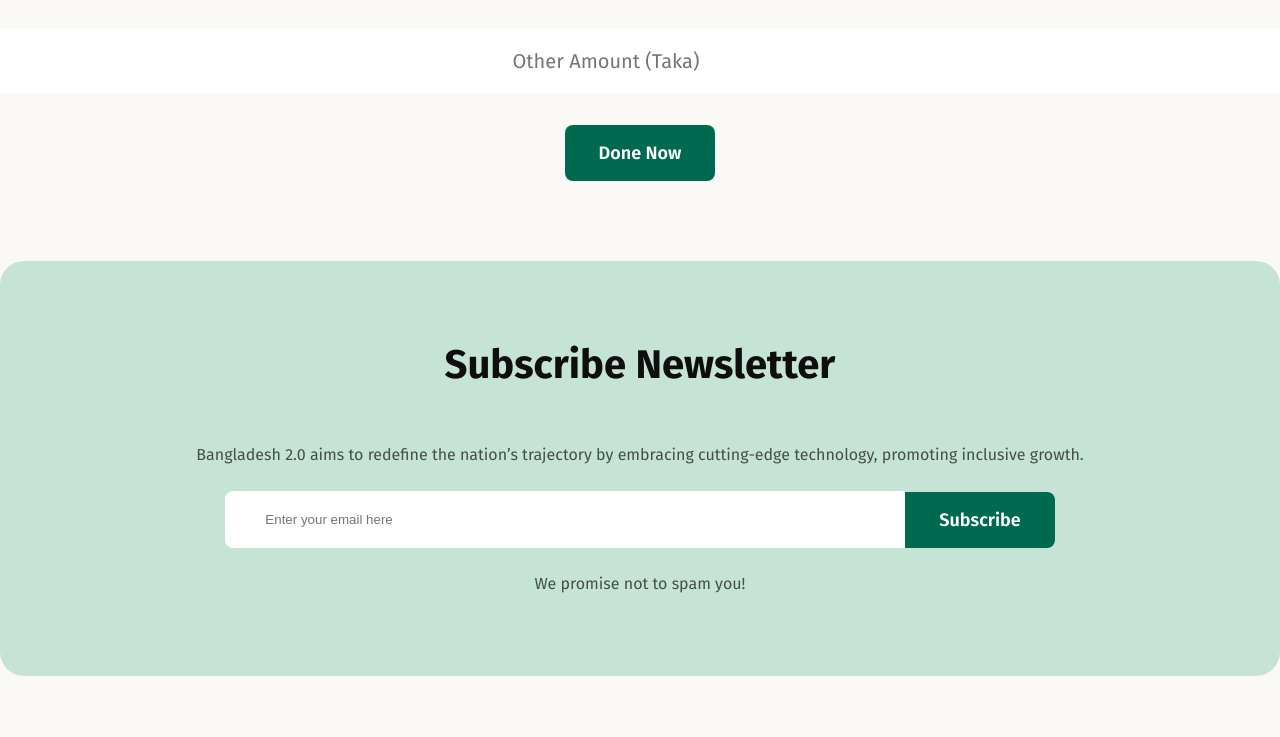
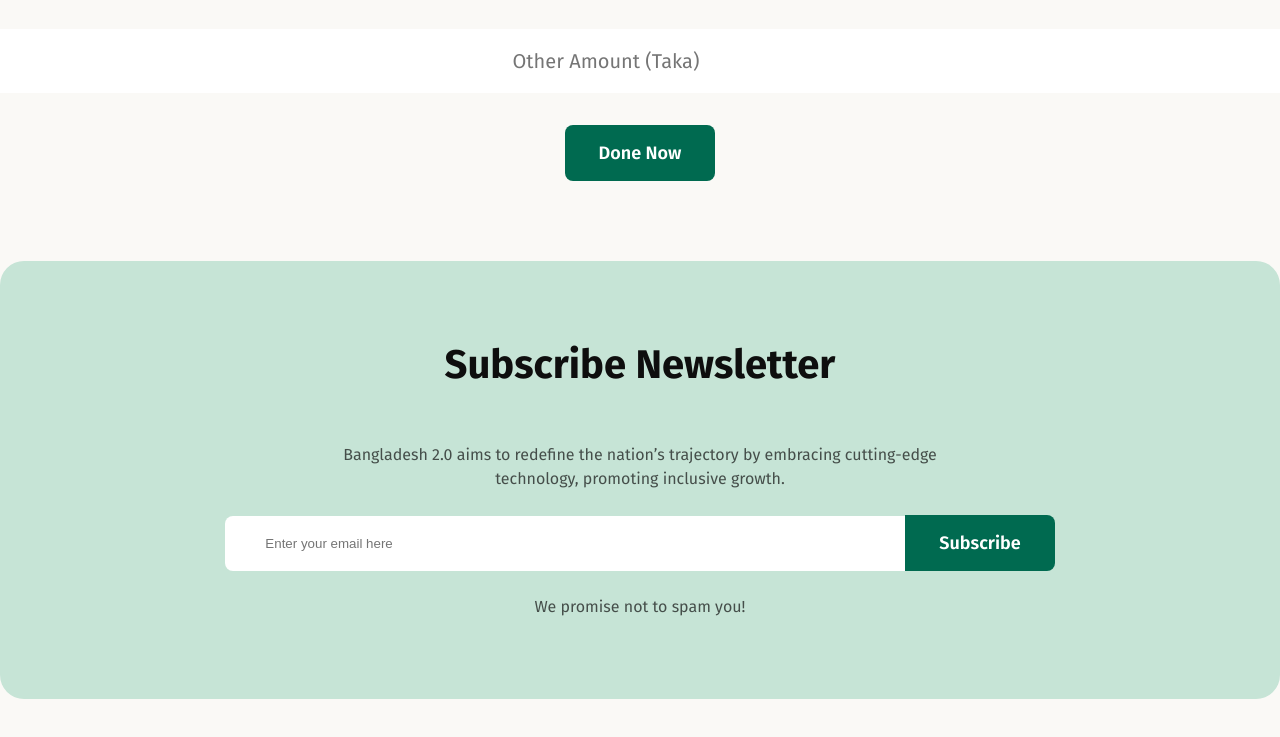
Before and after one commit to sonatanpaul/assignment-task-one, a plain HTML site: page index.html in a window 1280 px wide. Shown: the part 4268-5005 px from the top of the page. Drawn offline with Linux system fonts and the light colour scheme.

Commit message:
some error issue fixed

```diff
--- a/style.css
+++ b/style.css
@@ -408,7 +408,7 @@
 
 .subscribe-input {
   border-radius: 8px 0px 0px 8px;
-  padding: 21px 40px 21px 40px;
+  padding: 20px 40px 20px 40px;
   background: rgb(255, 255, 255);
   width: 600px;
   border: none;
@@ -427,3 +427,8 @@
   letter-spacing: 0%;
   text-align: left;
 }
+
+.subscribe-container p {
+  width: 622px;
+  text-align: center;
+}
```
